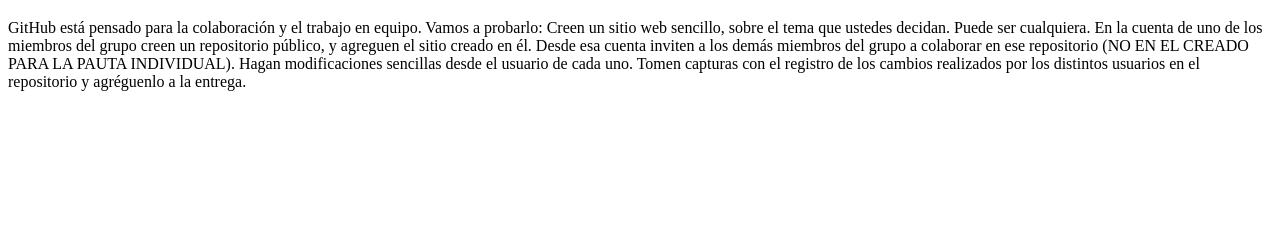
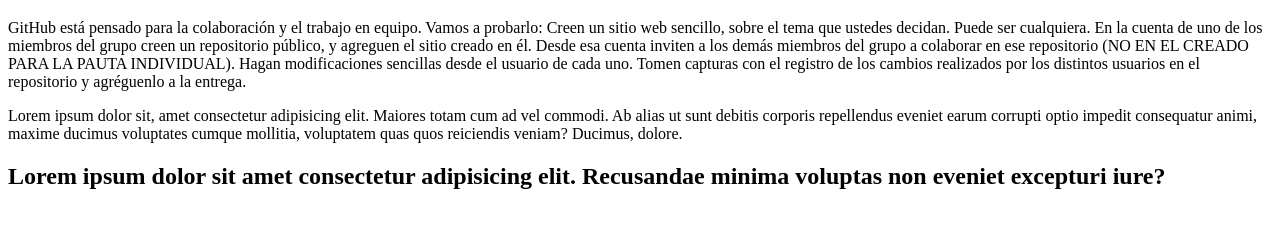
Before and after one commit to bcorrealtez/entregagrupal0, a plain HTML site: page index.html in a window 1280 px wide. Shown: the part 61-288 px from the top of the page. Drawn offline with Linux system fonts and the light colour scheme.

Commit message:
modificaciones 2

```diff
--- a/index.html
+++ b/index.html
@@ -4,6 +4,7 @@
     <meta charset="UTF-8">
     <meta http-equiv="X-UA-Compatible" content="IE=edge">
     <meta name="viewport" content="width=device-width, initial-scale=1.0">
+    <link rel="stylesheet" href="style.css">
     <title>Document</title>
 </head>
 <body>
@@ -16,5 +17,10 @@
         Hagan modificaciones sencillas desde el usuario de cada uno.
         Tomen capturas con el registro de los cambios realizados por los distintos usuarios en el repositorio y agréguenlo a la entrega.
     </p>
+    <p>Lorem ipsum dolor sit, amet consectetur adipisicing elit. Maiores totam cum ad vel commodi. Ab alias ut sunt debitis corporis repellendus
+    eveniet earum corrupti optio impedit consequatur animi, maxime ducimus voluptates cumque mollitia, voluptatem quas quos reiciendis veniam?
+    Ducimus, dolore.</p>
+    <h2>Lorem ipsum dolor sit amet consectetur adipisicing elit. Recusandae minima voluptas non eveniet excepturi iure?</h2>
+
 </body>
 </html>
```
Also changed, not shown: style.css (added).
